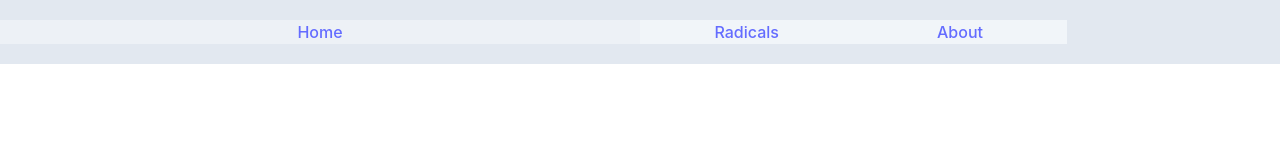
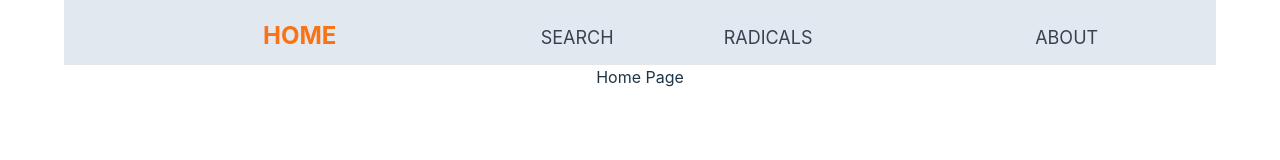
Before and after one commit to billydean/dean-chinese-vue, a Vue app: page / in a window 1280 px wide. Shown: the top 160 px of the page. Built offline with nearby package versions, Linux system fonts and the light colour scheme.

Commit message:
MESSY. Bit of a hiccup with VSCode shenanigans, but slowly starting to convert existing style notes to tailwind for practice. Also made a lot of notes for future shifts and style guidelines

```diff
--- a/src/components/Header.vue
+++ b/src/components/Header.vue
@@ -1,44 +1,31 @@
 <script setup lang="ts">
+ import { useFlagsStore } from '../stores/FlagStore';
+
+const flags = useFlagsStore();
+
+function toggleSearch() {
+  flags.openSearch = !flags.openSearch;
+}
 </script>
 
 <template>
-    <header>
-        <!-- <h1>This is a header</h1> -->
-        <nav class="bg-slate-200 flex flex-row items-center">
-          <!-- temporary while I figure out router -->
-          <RouterLink to="/" class="bg-slate-100 bg-opacity-75 basis-1/2">Home</RouterLink>
-          <!-- <RouterLink to="/results" class="menu-item bg-slate-100 basis-1/6">Results</RouterLink> -->
-          <RouterLink to="/radicals" class="menu-item bg-slate-100 basis-1/6">Radicals</RouterLink>
-          <RouterLink to="/about" class="menu-item bg-slate-100 basis-1/6">About</RouterLink>
+    <header class="bg-slate-200 w-full left-0 top-0 border-b">
+        <nav class="h-16 flex justify-around items-end pb-3">
+          <RouterLink to="/" class="text-2xl font-bold text-orange-500 basis-2/5">HOME</RouterLink>
+          <p @click="toggleSearch" class="text-lg text-gray-700 hover:text-red-700">SEARCH</p>
+          <RouterLink to="/radicals" class="text-lg text-gray-700 basis-1/4">RADICALS</RouterLink>
+          <RouterLink to="/about" class="text-lg text-gray-700 basis-1/4">ABOUT</RouterLink>
 
         </nav>
     </header>
 </template>
 
 <style scoped>
- header {
-    width: 100%;
-    position: fixed;
-    left: 0;
-    top: 0;
-    /* width: 100vw; */
-    /* z-index: 30;
-    background-image: url('../assets/chinese-writing.jpg');
-    background-size: 200vw; */
-  }
 
   nav {
     height: 4rem;
     width: 100%;
-    /* justify-content: space-evenly; */
   }
 
 
-  /* .menu-item {
-    margin: 5px 50px;
-    border-radius: 5px;
-    height: 2rem;
-  } */
-
-
 </style>
--- a/src/style.css
+++ b/src/style.css
@@ -25,7 +25,6 @@
 }
 
 a {
-  font-weight: 500;
   color: #646cff;
   text-decoration: inherit;
 }
```
Also changed, not shown: 1 other file (tests, documents, lock files or other folders).
